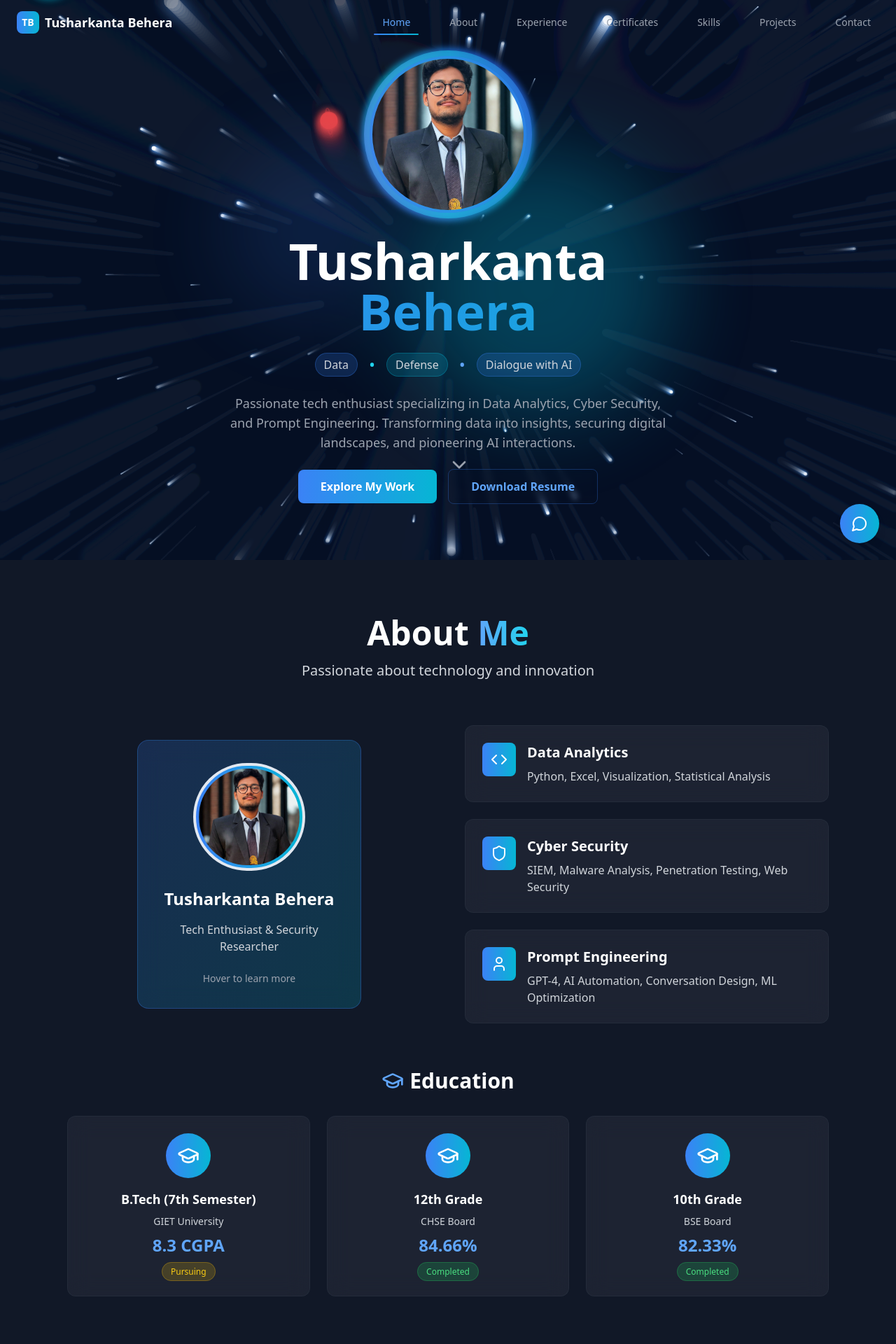
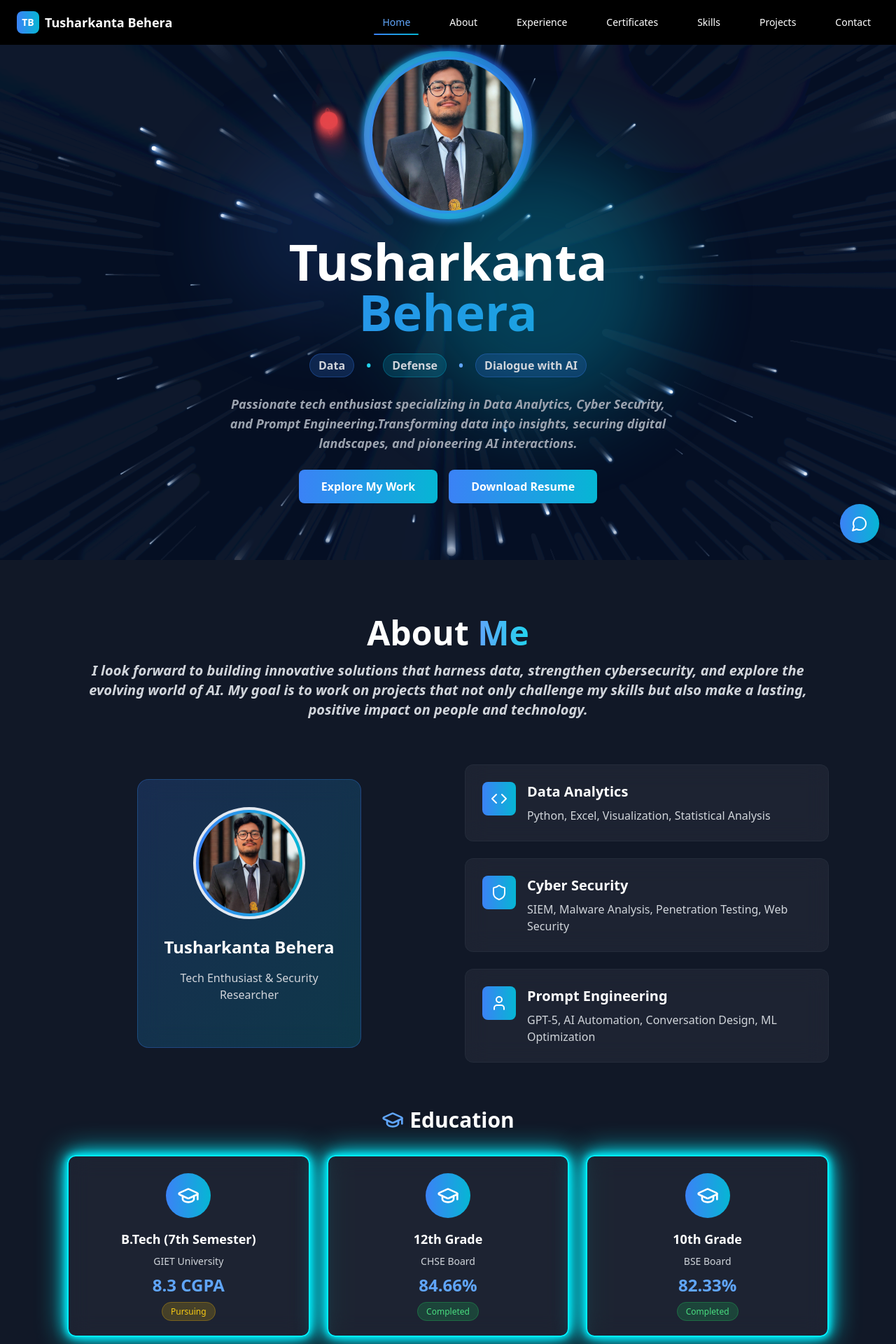
Before and after one commit to tusharkanta-behera/my-portfolio, a React (Vite) app: page / in a window 1280 px wide. Shown: the top 1920 px of the page at 70% size. Built offline with nearby package versions, Linux system fonts and the light colour scheme.

Commit message:
Fixed contents in the ui

```diff
--- a/src/components/About.tsx
+++ b/src/components/About.tsx
@@ -19,7 +19,7 @@ export const About = () => {
     {
       icon: <User className="w-6 h-6" />,
       title: "Prompt Engineering",
-      description: "GPT-4, AI Automation, Conversation Design, ML Optimization"
+      description: "GPT-5, AI Automation, Conversation Design, ML Optimization"
     }
   ];
 
@@ -58,7 +58,7 @@ export const About = () => {
           <h2 className="text-3xl sm:text-4xl md:text-5xl font-bold text-white mb-4">
             About <span className="text-transparent bg-clip-text bg-gradient-to-r from-blue-400 to-cyan-400">Me</span>
           </h2>
-          <p className="text-lg sm:text-xl text-gray-300">Passionate about technology and innovation</p>
+          <p className="text-lg sm:text-xl text-gray-300"><b><i>I look forward to building innovative solutions that harness data, strengthen cybersecurity, and explore the evolving world of AI. My goal is to work on projects that not only challenge my skills but also make a lasting, positive impact on people and technology.</i></b></p>
         </div>
 
         <div className="grid lg:grid-cols-2 gap-8 sm:gap-12 items-center mb-16">
@@ -81,13 +81,13 @@ export const About = () => {
                   </div>
                   <h3 className="text-xl sm:text-2xl font-bold text-white mb-3 sm:mb-4">Tusharkanta Behera</h3>
                   <p className="text-gray-300 mb-4 sm:mb-6 text-sm sm:text-base">Tech Enthusiast & Security Researcher</p>
-                  <div className="text-xs sm:text-sm text-gray-400">Hover to learn more</div>
+                  {/* <div className="text-xs sm:text-sm text-gray-400">Hover to learn more</div> */}
                 </div>
 
                 {/* Back of card */}
-                <div className="absolute inset-0 backface-hidden rotate-y-180 bg-gradient-to-br from-cyan-500/20 to-blue-500/20 backdrop-blur-lg border border-cyan-500/30 rounded-2xl p-6 sm:p-8">
+                <div className="absolute inset-0 backface-hidden rotate-y-180 bg-black rounded-2xl p-6 sm:p-8">
                   <h4 className="text-lg sm:text-xl font-bold text-white mb-3 sm:mb-4">Professional Bio</h4>
-                  <p className="text-xs sm:text-sm text-gray-300 mb-4 sm:mb-6 leading-relaxed">
+                  <p className="text-xs sm:text-sm text-white mb-4 sm:mb-6 leading-relaxed">
                     Dedicated technology professional with expertise spanning data analytics, cybersecurity, and AI.
                     Passionate about leveraging cutting-edge technologies to solve complex problems and drive innovation.
                   </p>
@@ -95,7 +95,7 @@ export const About = () => {
                     onClick={downloadResume}
                     className="w-full px-3 sm:px-4 py-2 bg-gradient-to-r from-blue-500 to-cyan-500 text-white rounded-lg font-semibold hover:from-blue-600 hover:to-cyan-600 transition-all duration-300 flex items-center justify-center space-x-2 text-sm sm:text-base transform hover:scale-105"
                   >
-                    <Download className="w-3 h-3 sm:w-4 sm:h-4" />
+                    <Download className="w-3 h-3 sm:w-4 sm:w-4" />
                     <span>Download Resume</span>
                   </button>
                 </div>
@@ -137,7 +137,10 @@ export const About = () => {
             {education.map((edu, index) => (
               <div
                 key={index}
-                className="bg-white/5 backdrop-blur-lg border border-gray-700/30 rounded-xl p-6 hover:border-blue-500/50 transition-all duration-300 hover:transform hover:scale-105"
+                className="bg-white/5 backdrop-blur-lg border-2 border-[#00f0ff] rounded-xl p-6 transition-all duration-300 hover:transform hover:scale-105"
+                style={{
+                  boxShadow: '0 0 10px #00f0ff, 0 0 20px #00f0ff, 0 0 40px #00f0ff'
+                }}
               >
                 <div className="text-center">
                   <div className="w-16 h-16 mx-auto mb-4 bg-gradient-to-r from-blue-500 to-cyan-500 rounded-full flex items-center justify-center">
--- a/src/components/Certificates.tsx
+++ b/src/components/Certificates.tsx
@@ -9,7 +9,7 @@ export const Certificates = () => {
     {
       title: "Prompt Engineering",
       issuer: "Infosys",
-      date: "June 22, 2025",
+
       description: "Advanced prompt engineering techniques and AI optimization",
       color: "from-blue-500 to-cyan-500",
       image: "/lovable-uploads/c78081a4-cd17-432d-8d79-48bf129e9123.png",
@@ -18,7 +18,7 @@ export const Certificates = () => {
     {
       title: "Learning Microsoft Power BI",
       issuer: "Infosys",
-      date: "June 23, 2025",
+
       description: "Data visualization and business intelligence with Power BI",
       color: "from-purple-500 to-indigo-500",
       image: "/lovable-uploads/266787b3-5b93-4f35-85ee-e85550055da3.png",
@@ -27,7 +27,7 @@ export const Certificates = () => {
     {
       title: "Excel",
       issuer: "Infosys",
-      date: "June 21, 2025",
+
       description: "Advanced Excel skills for data analysis and visualization",
       color: "from-green-500 to-teal-500",
       image: "/lovable-uploads/93037309-e345-4e55-b3bb-f265b1294a6c.png",
@@ -36,7 +36,7 @@ export const Certificates = () => {
     {
       title: "Foundations of Cybersecurity",
       issuer: "Google via Coursera",
-      date: "Dec 29, 2023",
+
       description: "Core cybersecurity principles and network security fundamentals",
       color: "from-red-500 to-pink-500",
       image: "/lovable-uploads/382424a5-2727-4b5d-ac4c-65863cb85284.png",
@@ -45,7 +45,7 @@ export const Certificates = () => {
     {
       title: "Play It Safe: Manage Security Risks",
       issuer: "Google via Coursera",
-      date: "Mar 20, 2024",
+
       description: "Risk management and security assessment strategies",
       color: "from-orange-500 to-red-500",
       image: "/lovable-uploads/1d15688b-57e7-408b-856c-f24db7e9dbcc.png",
@@ -54,7 +54,7 @@ export const Certificates = () => {
     {
       title: "Connect and Protect: Networks and Network Security",
       issuer: "Google via Coursera",
-      date: "Mar 20, 2024",
+
       description: "Network security architecture and protection mechanisms",
       color: "from-cyan-500 to-blue-500",
       image: "/lovable-uploads/0680a056-4384-4585-8fb1-9c8953f9bc3d.png",
@@ -63,7 +63,7 @@ export const Certificates = () => {
     {
       title: "Web Application Security",
       issuer: "CyberYaan Training & Consultancy",
-      date: "June 30, 2024",
+
       description: "Advanced web application security testing and vulnerability assessment",
       color: "from-indigo-500 to-purple-500",
       image: "/lovable-uploads/b3ac344f-99ce-4399-b990-d7833cba727f.png",
@@ -72,7 +72,7 @@ export const Certificates = () => {
     {
       title: "Network Penetration Testing",
       issuer: "CyberYaan Training & Consultancy",
-      date: "June 30, 2024",
+
       description: "Advanced network penetration testing methodologies and tools",
       color: "from-pink-500 to-red-500",
       image: "/lovable-uploads/4151e235-5e50-46b3-9dfa-7c987d2200b1.png",
@@ -104,7 +104,7 @@ export const Certificates = () => {
 
         <div className="relative max-w-4xl mx-auto">
           {/* 3D Card Stack */}
-          <div className="relative h-96 perspective-1000">
+          <div className="relative min-h-[24rem] sm:min-h-[24rem] md:min-h-[26rem] lg:min-h-[24rem] perspective-1000">
             {certificates.map((cert, index) => {
               const isActive = index === activeIndex;
               const distance = Math.abs(index - activeIndex);
@@ -132,7 +132,7 @@ export const Certificates = () => {
                   onClick={() => setActiveIndex(index)}
                 >
                   <div className={`h-full w-full bg-gradient-to-br ${cert.color} p-1 rounded-2xl`}>
-                    <div className="h-full w-full bg-gray-900/90 backdrop-blur-lg rounded-xl p-8 flex flex-col justify-between relative">
+                    <div className="h-full w-full bg-gray-900/90 backdrop-blur-lg rounded-xl p-6 sm:p-8 flex flex-col relative">
                       <div>
                         <div className="flex items-center justify-between mb-6">
                           <Award className="w-12 h-12 text-white" />
@@ -148,9 +148,8 @@ export const Certificates = () => {
                         <p className="text-gray-400 leading-relaxed">{cert.description}</p>
                       </div>
 
-                      <div className="flex items-center justify-between">
-                        <span className="text-blue-400 font-medium">{cert.date}</span>
-                        <div className="flex items-center space-x-2">
+                      <div className="mt-6 grid grid-cols-1 sm:grid-cols-2 gap-3 items-end">
+                        <div className="flex items-center justify-end sm:justify-end order-1 sm:order-2 space-x-2">
                           <div className="px-4 py-2 bg-white/10 rounded-lg backdrop-blur-sm">
                             <span className="text-white font-medium">Certified</span>
                           </div>
--- a/src/components/Contact.tsx
+++ b/src/components/Contact.tsx
@@ -128,7 +128,7 @@ export const Contact = () => {
                 <button
                   type="submit"
                   disabled={isSubmitting}
-                  className="w-full px-6 py-4 bg-gradient-to-r from-blue-500 to-cyan-500 text-white rounded-lg font-semibold hover:from-blue-600 hover:to-cyan-600 transition-all duration-300 transform hover:scale-105 hover:shadow-lg hover:shadow-blue-500/25 disabled:opacity-50 disabled:cursor-not-allowed disabled:transform-none flex items-center justify-center space-x-2"
+                  className="w-full px-6 py-4 bg-gradient-to-r from-blue-500 to-cyan-500 text-white rounded-lg font-semibold hover:from-blue-600 hover:to-cyan-600 transition-all duration-300 transform md:hover:scale-105 hover:shadow-lg hover:shadow-blue-500/25 disabled:opacity-50 disabled:cursor-not-allowed disabled:transform-none flex items-center justify-center space-x-2"
                 >
                   {isSubmitting ? (
                     <>
@@ -154,34 +154,37 @@ export const Contact = () => {
 
                 <div className="space-y-4">
                   {/* Email */}
-                  <div className="group bg-gray-800/30 border border-gray-700/50 rounded-xl p-4 hover:border-red-500/50 hover:bg-red-500/10 transition-all duration-300 transform hover:scale-105 cursor-pointer">
-                    <div className="flex items-center space-x-4">
-                      <div className="p-3 bg-red-500 rounded-lg group-hover:scale-110 transition-transform duration-300">
+                  <div className="group bg-gray-800/30 border border-gray-700/50 rounded-xl p-4 hover:border-red-500/50 hover:bg-red-500/10 transition-all duration-300 md:hover:scale-105 cursor-pointer">
+                    <a
+                      href="mailto:tusharkantabehera85@gmail.com?subject=Portfolio%20Contact&body=Hi%20Tusharkanta,%0D%0A%0D%0AI%20would%20like%20to%20discuss..."
+                      className="flex items-center space-x-4 w-full"
+                    >
+                      <div className="p-3 bg-red-500 rounded-lg md:group-hover:scale-110 transition-transform duration-300">
                         <Mail className="w-6 h-6 text-white" />
                       </div>
-                      <div className="flex-1">
+                      <div className="flex-1 min-w-0">
                         <p className="text-white font-semibold mb-1">Email</p>
-                        <p className="text-gray-300 text-sm group-hover:text-white transition-colors duration-300">
+                        <p className="text-gray-300 text-sm md:group-hover:text-white transition-colors duration-300 truncate">
                           tusharkantabehera85@gmail.com
                         </p>
                       </div>
-                    </div>
+                    </a>
                   </div>
 
                   {/* GitHub */}
-                  <div className="group bg-gray-800/30 border border-gray-700/50 rounded-xl p-4 hover:border-gray-400/50 hover:bg-gray-600/10 transition-all duration-300 transform hover:scale-105 cursor-pointer">
+                  <div className="group bg-gray-800/30 border border-gray-700/50 rounded-xl p-4 hover:border-gray-400/50 hover:bg-gray-600/10 transition-all duration-300 md:hover:scale-105 cursor-pointer">
                     <a
                       href="https://github.com/tusharkanta-behera"
                       target="_blank"
                       rel="noopener noreferrer"
-                      className="flex items-center space-x-4"
+                      className="flex items-center space-x-4 w-full"
                     >
-                      <div className="p-3 bg-gray-600 rounded-lg group-hover:scale-110 transition-transform duration-300">
+                      <div className="p-3 bg-gray-600 rounded-lg md:group-hover:scale-110 transition-transform duration-300">
                         <Github className="w-6 h-6 text-white" />
                       </div>
-                      <div className="flex-1">
+                      <div className="flex-1 min-w-0">
                         <p className="text-white font-semibold mb-1">GitHub</p>
-                        <p className="text-gray-300 text-sm group-hover:text-white transition-colors duration-300">
+                        <p className="text-gray-300 text-sm md:group-hover:text-white transition-colors duration-300 truncate">
                           github.com/tusharkanta-behera
                         </p>
                       </div>
@@ -189,20 +192,20 @@ export const Contact = () => {
                   </div>
 
                   {/* LinkedIn */}
-                  <div className="group bg-gray-800/30 border border-gray-700/50 rounded-xl p-4 hover:border-blue-500/50 hover:bg-blue-500/10 transition-all duration-300 transform hover:scale-105 cursor-pointer">
+                  <div className="group bg-gray-800/30 border border-gray-700/50 rounded-xl p-4 hover:border-blue-500/50 hover:bg-blue-500/10 transition-all duration-300 md:hover:scale-105 cursor-pointer">
                     <a
-                      href="https://linkedin.com/in/tusharkanta-behera-7a3011294"
+                      href="https://linkedin.com/in/tusharkanta-behera/"
                       target="_blank"
                       rel="noopener noreferrer"
-                      className="flex items-center space-x-4"
+                      className="flex items-center space-x-4 w-full"
                     >
-                      <div className="p-3 bg-blue-600 rounded-lg group-hover:scale-110 transition-transform duration-300">
+                      <div className="p-3 bg-blue-600 rounded-lg md:group-hover:scale-110 transition-transform duration-300">
                         <Linkedin className="w-6 h-6 text-white" />
                       </div>
-                      <div className="flex-1">
+                      <div className="flex-1 min-w-0">
                         <p className="text-white font-semibold mb-1">LinkedIn</p>
-                        <p className="text-gray-300 text-sm group-hover:text-white transition-colors duration-300">
-                          linkedin.com/in/tusharkanta-behera-7a3011294
+                        <p className="text-gray-300 text-sm md:group-hover:text-white transition-colors duration-300 truncate">
+                          linkedin.com/in/tusharkanta-behera/
                         </p>
                       </div>
                     </a>
--- a/src/components/Hero.tsx
+++ b/src/components/Hero.tsx
@@ -1,6 +1,5 @@
 
 import { useEffect, useRef } from "react";
-import { ChevronDown } from "lucide-react";
 
 export const Hero = () => {
   const avatarRef = useRef<HTMLDivElement>(null);
@@ -73,22 +72,22 @@ export const Hero = () => {
           <div className="text-base sm:text-xl md:text-2xl text-gray-300 space-y-2">
             <div className="flex flex-col sm:flex-row items-center justify-center space-y-2 sm:space-y-0 sm:space-x-4">
               <span className="px-2 sm:px-3 py-1 bg-blue-500/20 rounded-full border border-blue-500/30 backdrop-blur-sm text-sm sm:text-base">
-                Data
+                <b>Data</b>
               </span>
               <span className="text-cyan-400 hidden sm:block">•</span>
               <span className="px-2 sm:px-3 py-1 bg-cyan-500/20 rounded-full border border-cyan-500/30 backdrop-blur-sm text-sm sm:text-base">
-                Defense
+                <b>Defense</b>
               </span>
               <span className="text-blue-400 hidden sm:block">•</span>
               <span className="px-2 sm:px-3 py-1 bg-blue-500/20 rounded-full border border-blue-500/30 backdrop-blur-sm text-sm sm:text-base">
-                Dialogue with AI
+                <b>Dialogue with AI</b>
               </span>
             </div>
           </div>
 
           <p className="text-sm sm:text-lg text-gray-400 max-w-2xl mx-auto leading-relaxed px-4">
-            Passionate tech enthusiast specializing in Data Analytics, Cyber Security, and Prompt Engineering.
-            Transforming data into insights, securing digital landscapes, and pioneering AI interactions.
+            <b><i>Passionate tech enthusiast specializing in Data Analytics, Cyber Security, and Prompt Engineering.</i></b>
+            <b><i>Transforming data into insights, securing digital landscapes, and pioneering AI interactions.</i></b>
           </p>
 
           {/* CTA Buttons */}
@@ -101,17 +100,14 @@ export const Hero = () => {
             </button>
             <button
               onClick={downloadResume}
-              className="w-full sm:w-auto px-6 sm:px-8 py-3 border border-blue-500/30 text-blue-400 rounded-lg font-semibold hover:bg-blue-500/10 transition-all duration-300 backdrop-blur-sm"
+              className="w-full sm:w-auto px-6 sm:px-8 py-3 bg-gradient-to-r from-blue-500 to-cyan-500 text-white rounded-lg font-semibold hover:from-blue-600 hover:to-cyan-600 transition-all duration-300 transform hover:scale-105 hover:shadow-lg hover:shadow-blue-500/25"
             >
               Download Resume
             </button>
           </div>
         </div>
 
-        {/* Scroll Indicator */}
-        <div className="absolute bottom-4 sm:bottom-8 left-1/2 transform -translate-x-1/2 animate-bounce">
-          <ChevronDown className="w-6 h-6 sm:w-8 sm:h-8 text-gray-400" />
-        </div>
+
       </div>
     </div>
   );
--- a/src/components/Navigation.tsx
+++ b/src/components/Navigation.tsx
@@ -38,11 +38,7 @@ export const Navigation = ({ activeSection }: NavigationProps) => {
   };
 
   return (
-    <nav className={`fixed top-0 left-0 right-0 z-50 transition-all duration-300 ${
-      scrolled
-        ? 'bg-gray-900/80 backdrop-blur-lg border-b border-gray-700/30'
-        : 'bg-transparent'
-    }`}>
+    <nav className={`fixed top-0 left-0 right-0 z-50 transition-all duration-300 bg-black`}>
       <div className="container mx-auto px-4 sm:px-6">
         <div className="flex items-center justify-between h-16">
           {/* Logo */}
@@ -66,7 +62,7 @@ export const Navigation = ({ activeSection }: NavigationProps) => {
                 className={`relative px-3 py-2 text-sm font-medium transition-all duration-300 ${
                   activeSection === item.id
                     ? 'text-blue-400'
-                    : 'text-gray-400 hover:text-white'
+                    : 'text-white hover:text-blue-400'
                 }`}
               >
                 {item.label}
@@ -80,7 +76,7 @@ export const Navigation = ({ activeSection }: NavigationProps) => {
           {/* Mobile Menu Button */}
           <button
             onClick={() => setIsOpen(!isOpen)}
-            className="md:hidden p-2 text-gray-400 hover:text-white transition-colors duration-200"
+            className="md:hidden p-2 text-white hover:text-blue-400 transition-colors duration-200"
           >
             {isOpen ? <X className="w-6 h-6" /> : <Menu className="w-6 h-6" />}
           </button>
@@ -88,7 +84,7 @@ export const Navigation = ({ activeSection }: NavigationProps) => {
 
         {/* Mobile Navigation */}
         {isOpen && (
-          <div className="md:hidden py-4 border-t border-gray-700/30">
+          <div className="md:hidden py-4 border-t border-gray-700/30 bg-black">
             <div className="flex flex-col space-y-2">
               {navItems.map((item) => (
                 <button
@@ -97,7 +93,7 @@ export const Navigation = ({ activeSection }: NavigationProps) => {
                   className={`text-left px-3 py-2 rounded-lg transition-all duration-200 ${
                     activeSection === item.id
                       ? 'bg-blue-500/20 text-blue-400'
-                      : 'text-gray-400 hover:bg-gray-800 hover:text-white'
+                      : 'text-white hover:bg-gray-800 hover:text-blue-400'
                   }`}
                 >
                   {item.label}
```
Also changed, not shown: 1 other file (tests, documents, lock files or other folders).
